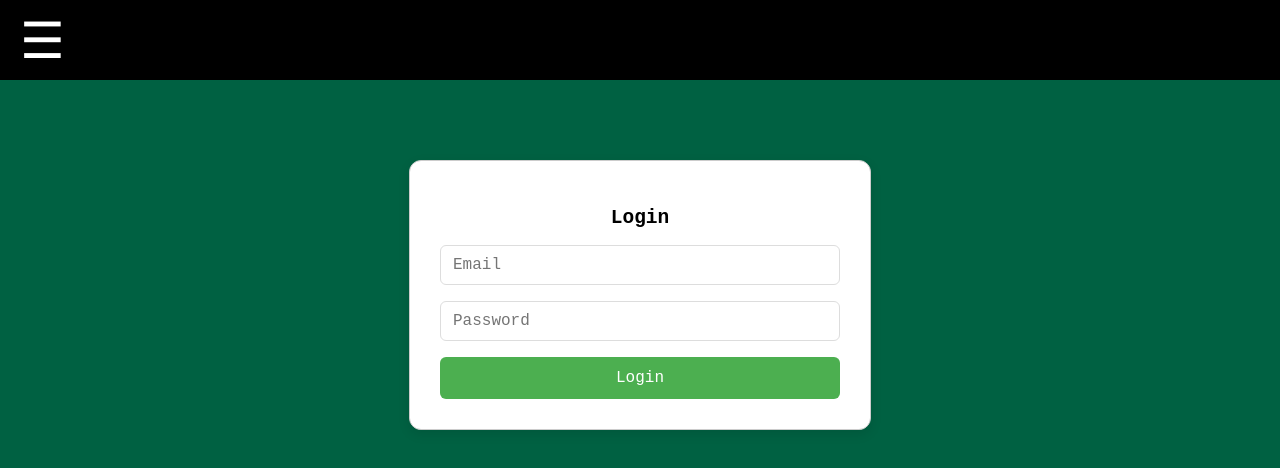
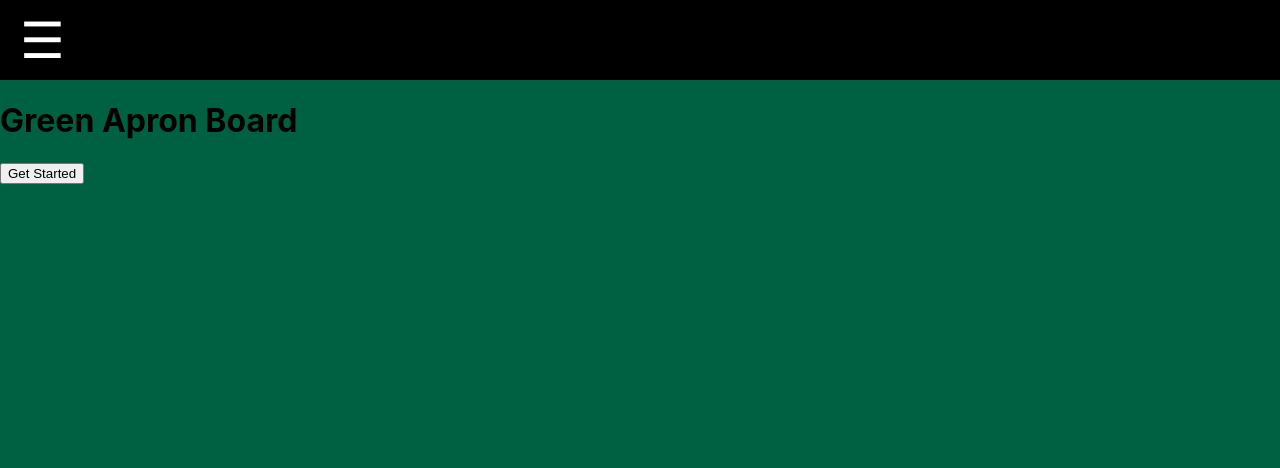
Before and after one commit to brepp22/greenapron, a React (Create React App) app in the folder greenapron/: page / in a window 1280 px wide. Before the commit this address led to /login. Shown: the top 468 px of the page. Built offline with nearby package versions, Linux system fonts and the light colour scheme.

Commit message:
landing page added

```diff
--- a/greenapron/src/App.js
+++ b/greenapron/src/App.js
@@ -2,6 +2,7 @@ import React, { useState, useEffect } from 'react';
 import { Route, Routes, Navigate} from 'react-router-dom';
 import ApronCard from './components/ApronCard';
 import LoginForm from './components/LoginForm';
+import Landing from './components/Landing';
 import './App.css';
 import Nav from './components/Nav';
 
@@ -77,7 +78,8 @@ function App() {
     <>
       <Nav />
       <Routes>
-        <Route path="/" element={<Navigate to="/login" />} />
+
+        <Route path="/" element={<Landing />} />
 
         <Route path="/login" element={<LoginForm />} />
 
--- a/greenapron/src/components/Landing.jsx
+++ b/greenapron/src/components/Landing.jsx
@@ -0,0 +1,25 @@
+import React from 'react';
+import { useNavigate } from 'react-router-dom';
+// import './LandingPage.css';
+
+const Landing = () => {
+  const navigate = useNavigate();
+
+  const handleGetStarted = () => {
+    navigate('/board'); // or wherever you want to take the user
+  };
+
+  return (
+    <div className="landing-container">
+      <header className="landing-header">
+        <h1>Green Apron Board</h1>
+        <p></p>
+        <button className="cta-button" onClick={handleGetStarted}>
+          Get Started
+        </button>
+      </header>
+    </div>
+  );
+};
+
+export default Landing;
```
